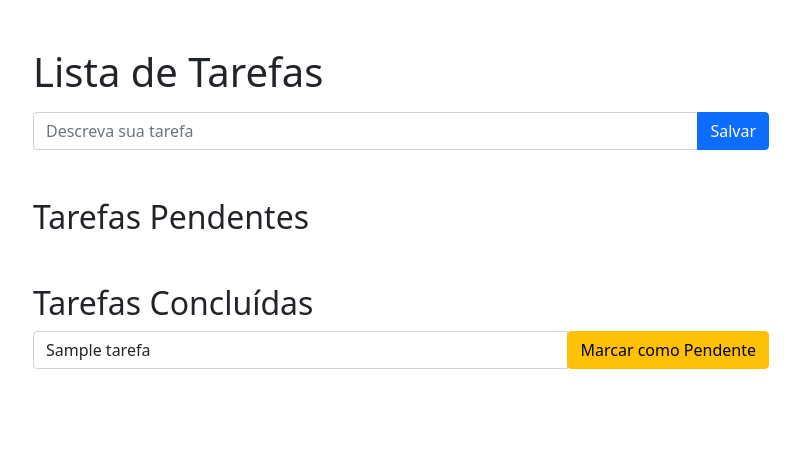
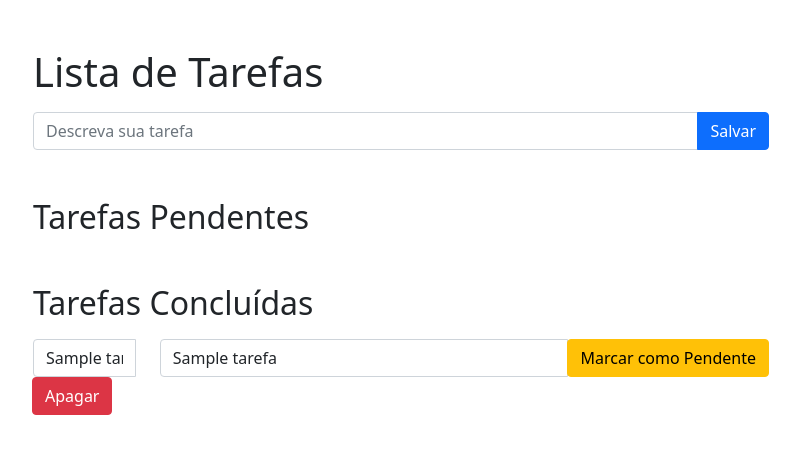
Before and after one commit to ViniciusBrag/To-do-list, a Django app: page /tarefas/ in a window 1280 px wide. Shown: the top 454 px of the page, without its empty margins (239-1039 px from the left). Run offline with Django 4.2, Linux system fonts and the light colour scheme; tables that the repository leaves empty hold one stand-in row (values such as "Sample post").

Commit message:
adcionado a funcionalidade de apagar tarefa
#close 7

```diff
--- a/webdev/tarefas/templates/tarefas/home.html
+++ b/webdev/tarefas/templates/tarefas/home.html
@@ -39,6 +39,21 @@
             <h2 class="mt-5">Tarefas Concluídas</h2>
 
             {% for tarefa in tarefas_feitas %}
+                <div class="row">
+                    <div class="col-2">
+                        <form action="{% url 'tarefas:apagar'  tarefa_id=tarefa.id %}" method="post"><!--Método post verbo http adequado para envio de resposta-->
+                            {% csrf_token %}
+                            <div class="input-group mt-2">
+                                <input type="text" class="form-control" placeholder="Descreva sua tarefa" required="required" aria-label="Descreva sua tarefa" aria-describedby="button-addon2" name="nome" value="{{ tarefa.nome}}">
+                                <input type="hidden" value='checked'></input>
+
+                                <div class="input-group-append">
+                                    <button type="submit" class="btn btn-danger" id="button-addon2">Apagar</button>
+                                </div>
+                            </div>
+                        </form>
+                    </div>
+                    <div class="col-10">
                         <form action="{% url 'tarefas:detalhe'  tarefa_id=tarefa.id %}" method="post"><!--Método post verbo http adequado para envio de resposta-->
                             {% csrf_token %}
                             <div class="input-group mt-2">
@@ -50,6 +65,8 @@
                                 </div>
                             </div>
                         </form>
+                    </div>
+                </div>
             {% endfor %}
         </div>
     </div>
--- a/webdev/tarefas/urls.py
+++ b/webdev/tarefas/urls.py
@@ -7,4 +7,5 @@ app_name = 'tarefas'
 urlpatterns = [
     path('', views.home, name='home'),
     path('<int:tarefa_id>', views.detalhe, name='detalhe'),
+    path('apagar/<int:tarefa_id>', views.apagar, name='apagar'),
 ]
--- a/webdev/tarefas/views.py
+++ b/webdev/tarefas/views.py
@@ -35,8 +35,15 @@ def home(request):
 
 
 def detalhe(request, tarefa_id):
-    tarefa = Tarefa.objects.get(id=tarefa_id)
-    form = TarefaForm(request.POST, instance=tarefa)
-    if form.is_valid():
-        form.save()
+    if request.method == 'POST':
+        tarefa = Tarefa.objects.get(id=tarefa_id)
+        form = TarefaForm(request.POST, instance=tarefa)
+        if form.is_valid():
+            form.save()
+        return HttpResponseRedirect(reverse('tarefas:home'))
+
+
+def apagar(request, tarefa_id):
+    if request.method == 'POST':
+        Tarefa.objects.filter(id=tarefa_id).delete()
     return HttpResponseRedirect(reverse('tarefas:home'))
```
Also changed, not shown: webdev/tarefas/tests/test_apagar_tarefa.py (added, +34 -0 lines). Lines whose indentation alone changed are shown as unchanged.
